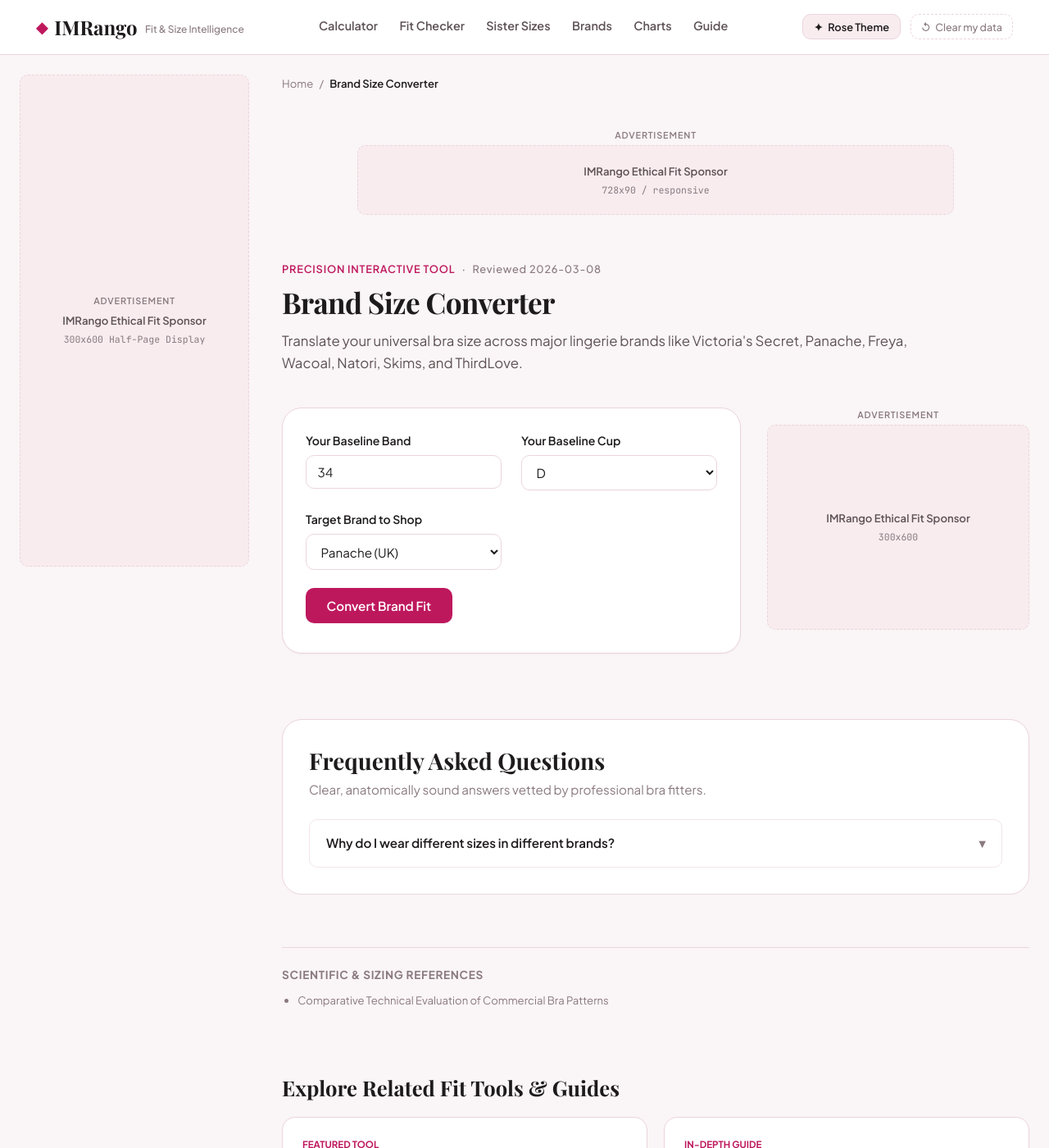
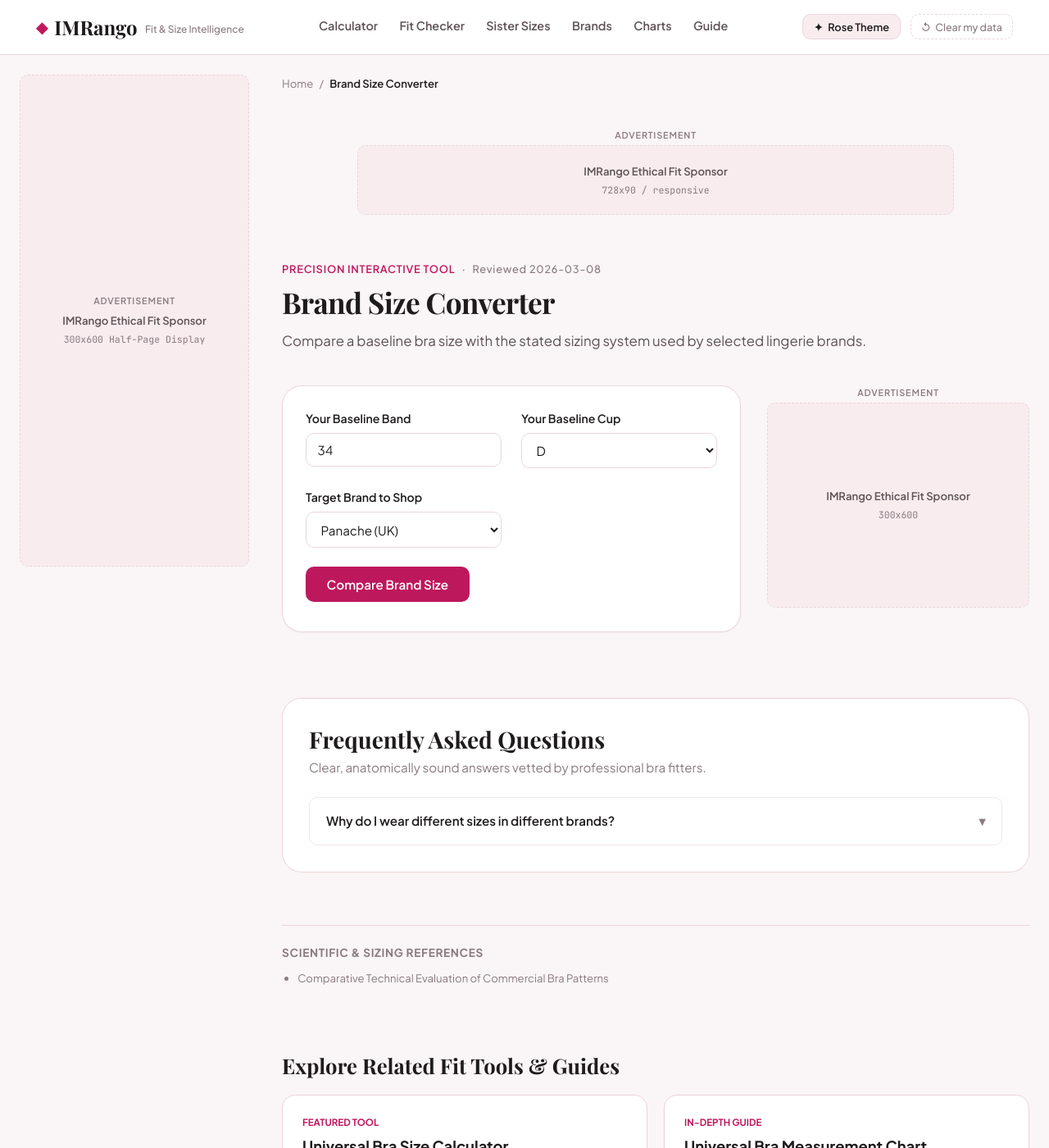
Before and after one commit to sharpedge74-cmyk/Bra-Size-Pro, a Jekyll site: the page built from brand-size-converter.html, in a window 1280 px wide and 1400 px high. Shown: the whole window at 82% size. Built offline with Jekyll 4.4.1, drawn with Linux system fonts in a browser that asks for light colours; some web fonts are replaced; some of the changed text lies outside the part shown.

Commit message:
Deepen calculator trust wording

```diff
--- a/brand-size-converter.html
+++ b/brand-size-converter.html
@@ -1,7 +1,7 @@
 ---
 layout: tool
 title: "Brand Size Converter"
-description: "Translate your universal bra size across major lingerie brands like Victoria's Secret, Panache, Freya, Wacoal, Natori, Skims, and ThirdLove."
+description: "Compare a baseline bra size with the stated sizing system used by selected lingerie brands."
 permalink: /brand-size-converter
 breadcrumb_label: "Brand Size Converter"
 intent: "Compare and convert bra sizes between different commercial lingerie brands"
@@ -12,7 +12,7 @@
   - "Comparative Technical Evaluation of Commercial Bra Patterns"
 related_tool:
   title: "Universal Bra Size Calculator"
-  desc: "Get your calibrated true bra size."
+  desc: "Get a measurement-based starting point for comparison."
   url: "/bra-size-calculator"
 related_guide:
   title: "Universal Bra Measurement Chart"
@@ -20,7 +20,7 @@
   url: "/bra-measurement-chart"
 faq:
   - q: "Why do I wear different sizes in different brands?"
-    a: "Every brand drafts on their own fit models with unique wire widths, cup depths, and band elastic resistance. For example, Wacoal bands are very firm with little stretch, while Victoria's Secret bands are stretchy and often run loose."
+    a: "Bra cup volume and fit can vary between manufacturers, even when the labeled size is the same. Use the converted label only as a reference and check the current product chart for the specific style."
 ---
 
 <div class="calculator-card">
@@ -68,17 +68,17 @@
     </div>
 
     <div class="calc-action-bar">
-      <button type="button" id="convert-brand-btn" class="btn-primary">Convert Brand Fit</button>
+      <button type="button" id="convert-brand-btn" class="btn-primary">Compare Brand Size</button>
     </div>
   </div>
 
   <div id="brand-result-card" class="sizing-result-box" style="display: none; margin-top: 2rem;">
-    <div class="result-badge">Brand Fit Assessment</div>
+    <div class="result-badge">Brand Size Reference</div>
     <div class="result-hero-size" id="brand-res-size">34D</div>
     <div style="font-size: 1rem; font-weight: 600; color: var(--color-primary); margin-bottom: 0.5rem;" id="brand-res-name"></div>
     <p id="brand-res-notes" style="font-size: 0.92rem; color: var(--color-text-muted); margin-bottom: 0.75rem;"></p>
     <div style="background: var(--color-bg-surface); padding: 0.85rem; border-radius: 8px; border: 1px solid var(--color-border);">
-      <strong>Fitting Recommendation:</strong>
+      <strong>Fit note:</strong>
       <p id="brand-res-advice" style="font-size: 0.9rem; color: var(--color-text-main); margin-top: 0.25rem;"></p>
     </div>
   </div>
```
